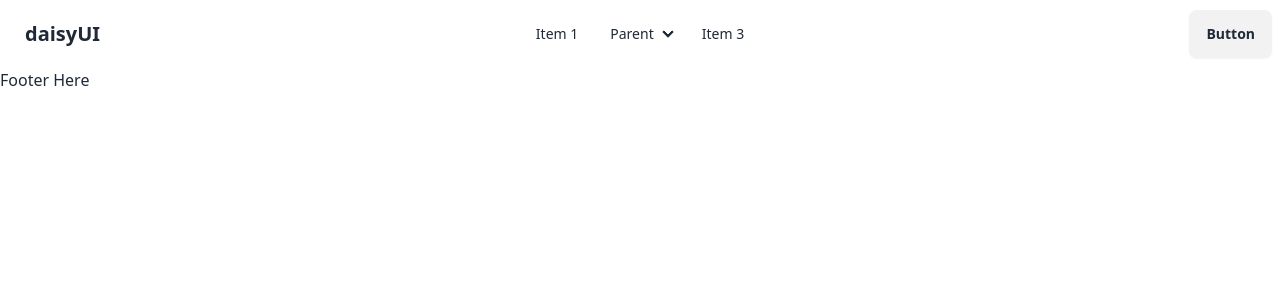
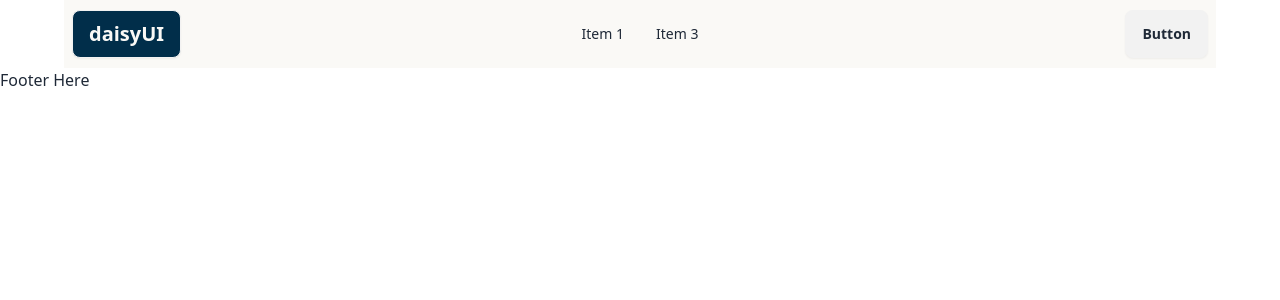
Before and after one commit to Arif-Islam21/bookHeaven, a React (Vite) app: page / in a window 1280 px wide. Shown: the top 300 px of the page. Built offline with nearby package versions, Linux system fonts and the light colour scheme.

Commit message:
customizing navbar

```diff
--- a/src/Components/Sheared/Navbar.jsx
+++ b/src/Components/Sheared/Navbar.jsx
@@ -1,6 +1,17 @@
 const Navbar = () => {
+  const links = (
+    <>
+      <li>
+        <a>Item 1</a>
+      </li>
+      <li>
+        <a>Item 3</a>
+      </li>
+    </>
+  );
+
   return (
-    <div className="navbar bg-base-100">
+    <div className="navbar bg-themeColor max-w-6xl mx-auto">
       <div className="navbar-start">
         <div className="dropdown">
           <div tabIndex={0} role="button" className="btn btn-ghost lg:hidden">
@@ -23,49 +34,13 @@ const Navbar = () => {
             tabIndex={0}
             className="menu menu-sm dropdown-content bg-base-100 rounded-box z-[1] mt-3 w-52 p-2 shadow"
           >
-            <li>
-              <a>Item 1</a>
-            </li>
-            <li>
-              <a>Parent</a>
-              <ul className="p-2">
-                <li>
-                  <a>Submenu 1</a>
-                </li>
-                <li>
-                  <a>Submenu 2</a>
-                </li>
-              </ul>
-            </li>
-            <li>
-              <a>Item 3</a>
-            </li>
+            {links}
           </ul>
         </div>
-        <a className="btn btn-ghost text-xl">daisyUI</a>
+        <a className="btn bg-[#012E4A] text-themeColor text-xl">daisyUI</a>
       </div>
       <div className="navbar-center hidden lg:flex">
-        <ul className="menu menu-horizontal px-1">
-          <li>
-            <a>Item 1</a>
-          </li>
-          <li>
-            <details>
-              <summary>Parent</summary>
-              <ul className="p-2">
-                <li>
-                  <a>Submenu 1</a>
-                </li>
-                <li>
-                  <a>Submenu 2</a>
-                </li>
-              </ul>
-            </details>
-          </li>
-          <li>
-            <a>Item 3</a>
-          </li>
-        </ul>
+        <ul className="menu menu-horizontal px-1">{links}</ul>
       </div>
       <div className="navbar-end">
         <a className="btn">Button</a>
```
